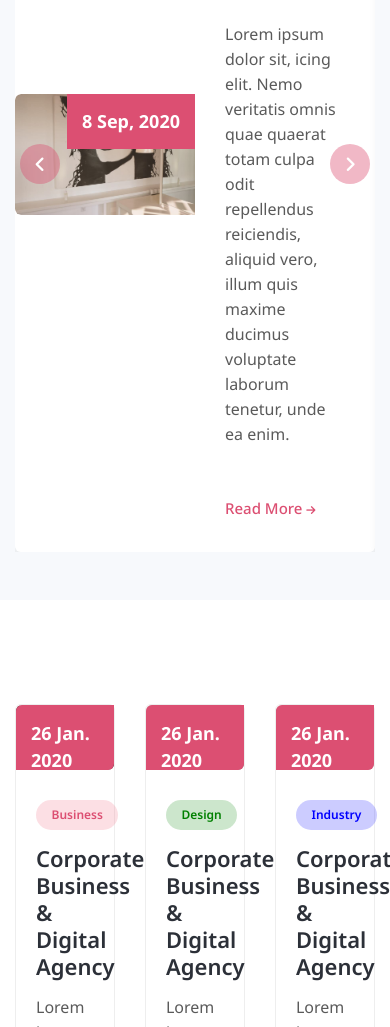
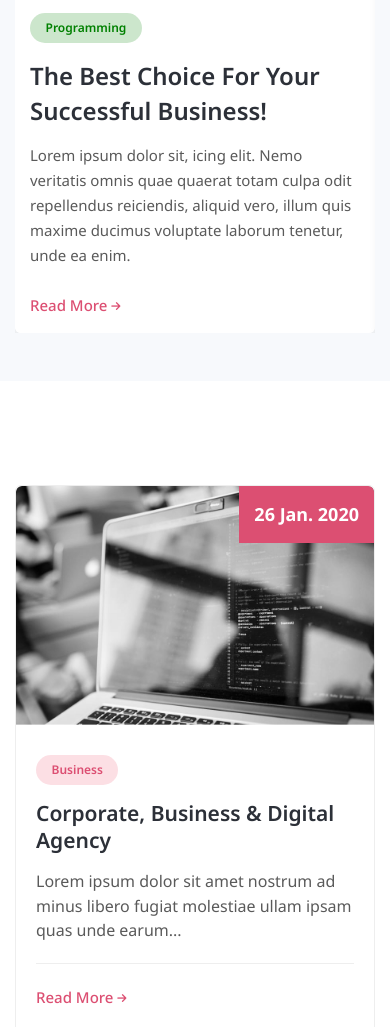
Before and after one commit to MinhNguyen153216/Capstone, a plain HTML site: page blogspot.html in a window 390 px wide. Shown: the part 433-1460 px from the top of the page. Drawn offline with nearby package versions, Linux system fonts and the light colour scheme; some packages are replaced by stand-ins of ours; a script that the page names is missing.

Commit message:
blog post: done

```diff
--- a/blogspot.html
+++ b/blogspot.html
@@ -249,7 +249,7 @@
                   molestiae ullam ipsam quas unde earum...
                 </p>
                 <a href="blogsingle.html" class="span-btn-red"
-                  >Know More
+                  >Read More
                   <i class="fa-solid fa-arrow-right"></i>
                 </a>
               </div>
@@ -276,7 +276,7 @@
                   molestiae ullam ipsam quas unde earum...
                 </p>
                 <a href="blogsingle.html" class="span-btn-red"
-                  >Know More
+                  >Read More
                   <i class="fa-solid fa-arrow-right"></i>
                 </a>
               </div>
@@ -303,7 +303,7 @@
                   molestiae ullam ipsam quas unde earum...
                 </p>
                 <a href="blogsingle.html" class="span-btn-red"
-                  >Know More
+                  >Read More
                   <i class="fa-solid fa-arrow-right"></i>
                 </a>
               </div>
@@ -330,7 +330,7 @@
                   molestiae ullam ipsam quas unde earum...
                 </p>
                 <a href="blogsingle.html" class="span-btn-red"
-                  >Know More
+                  >Read More
                   <i class="fa-solid fa-arrow-right"></i>
                 </a>
               </div>
@@ -357,7 +357,7 @@
                   molestiae ullam ipsam quas unde earum...
                 </p>
                 <a href="blogsingle.html" class="span-btn-red"
-                  >Know More
+                  >Read More
                   <i class="fa-solid fa-arrow-right"></i>
                 </a>
               </div>
@@ -384,7 +384,7 @@
                   molestiae ullam ipsam quas unde earum...
                 </p>
                 <a href="blogsingle.html" class="span-btn-red"
-                  >Know More
+                  >Read More
                   <i class="fa-solid fa-arrow-right"></i>
                 </a>
               </div>
--- a/css/blogSpot-style.css
+++ b/css/blogSpot-style.css
@@ -459,11 +459,11 @@ h6 {
 .blog-section .item a img {
   border-top-left-radius: 6px;
   border-bottom-left-radius: 6px;
-  max-width: 100%;
+  width: 100%;
   height: auto;
-  vertical-align: middle;
   border-style: none;
   cursor: pointer;
+  display: block;
 }
 .blog-section .item a p {
   line-height: 25px;
@@ -619,7 +619,7 @@ h6 {
 }
 .blog-grid .grid-row .col .item-img {
   border-top-left-radius: 6px;
-  border-bottom-right-radius: 6px;
+  border-top-right-radius: 6px;
   overflow: hidden;
   position: relative;
   display: block;
@@ -629,7 +629,6 @@ h6 {
   display: block;
   filter: grayscale(1);
   transition: 0.5s;
-
 }
 .blog-grid .grid-row .col .item-img p {
   font-size: 18px;
@@ -700,7 +699,7 @@ h6 {
   list-style: none;
 }
 .blog-grid .pagination li a,
-.blog-grid .pagination li.page-nav{
+.blog-grid .pagination li.page-nav {
   text-decoration: none;
   margin-left: 0;
   border-top-left-radius: 0.25rem;
@@ -718,7 +717,7 @@ h6 {
   font-size: 10px;
   vertical-align: 1px;
 }
-.blog-grid .page-link{
+.blog-grid .page-link {
   position: relative;
   display: block;
   padding: 0.5rem 0.75rem;
@@ -728,11 +727,11 @@ h6 {
   border-radius: 6px;
   font-weight: 600;
 }
-.page-nav{
+.page-nav {
   padding: 6px 12px;
   position: relative;
 }
-.blog-grid .pagination .page-nav a{
+.blog-grid .pagination .page-nav a {
   /* position: absolute; */
   /* top: 50%; */
   /* left: 50%; */
@@ -740,7 +739,7 @@ h6 {
   /* transform: translateX(-50%); */
   font-size: 15px;
   display: inline-block;
-  border: none ;
+  border: none;
   box-shadow: none;
   vertical-align: middle;
   line-height: 18px;
@@ -753,9 +752,16 @@ h6 {
 }
 .blog-grid ul li:hover,
 .blog-grid ul li:hover i,
-.blog-grid ul li:hover a{
+.blog-grid ul li:hover a {
   border-color: #dc4f72 !important;
   color: #dc4f72 !important;
+}
+.blog-grid .grid-row .col {
+  border-radius: 6px;
+  overflow: hidden;
+}
+.blog-grid .grid-row .col .item {
+  overflow: hidden;
 }
 /* ------------------------------here---------------------------- */
 .footer {
@@ -1021,7 +1027,19 @@ h6 {
     padding: 10px 0px;
   }
   /* ------------here-------- */
-
+  .blog-section .item {
+    grid-template-columns: 100%;
+  }
+  .blog-section .container {
+    padding: 0 25px;
+  }
+  .blog-grid .container {
+    padding: 0 25px;
+  }
+  .blog-grid .grid-row .col {
+    flex: 0 0 50%;
+    max-width: 50%;
+  }
   /* ------------here-------- */
   .footer .container .row {
     display: block;
@@ -1091,7 +1109,46 @@ h6 {
     line-height: 50px;
   }
   /* ----------here-------- */
+  .blog-section .container {
+    padding: 0 30px;
+  }
+  .blog-section .blog-info h4 a {
+    font-size: 24px;
+  }
+  .blog-section .blog-info p {
+    font-size: 15px;
+  }
+  .blog-section .item .span-btn-red {
+    margin-top: 24px;
+  }
+  .blog-section .blog-info h4 a {
+    margin-top: 0;
+  }
+  .blog-section .item a {
+    margin-top: 0;
+    border-top-left-radius: 6px;
+    border-top-right-radius: 6px;
+    border-bottom-left-radius: 0px;
+    border-bottom-right-radius: 0px;
+  }
+  .blog-section .item a p {
+    border-top-right-radius: 6px;
+  }
+  .blog-section .item a img {
+    display: block;
+    border-top-right-radius: 6px;
 
+  }
+  .blog-grid .container{
+    padding: 0 30px;
+  }
+  .blog-grid .grid-row .col{
+    flex: 0 0 100%;
+    max-width: 100%;
+  }
+  .blog-grid .item-info h4 a {
+    font-size: 21px;
+  }
   /* ----------here-------- */
   .footer {
     padding-top: 24px;
@@ -1151,7 +1208,15 @@ h6 {
     padding-right: 15px;
   }
   /* ------------here----------- */
-
+  .blog-section .blog-info{
+    padding: 15px;
+  }
+  .blog-section .slick-prev{
+    top: 25%;
+  }
+  .blog-section .slick-next{
+    top: 25%;
+  }
   /* ------------here----------- */
   .footer {
     padding-top: 48px;
@@ -1196,7 +1261,14 @@ h6 {
     padding-bottom: 10px;
   } */
   /* ----------here---------- */
-
+  .blog-section .slick-prev{
+    left: 0;
+    top: 22%;
+  }
+  .blog-section .slick-next{
+    right: 0;
+    top: 22%;
+  }
   /* ----------here---------- */
   .footer .email button {
     width: 20%;
```
